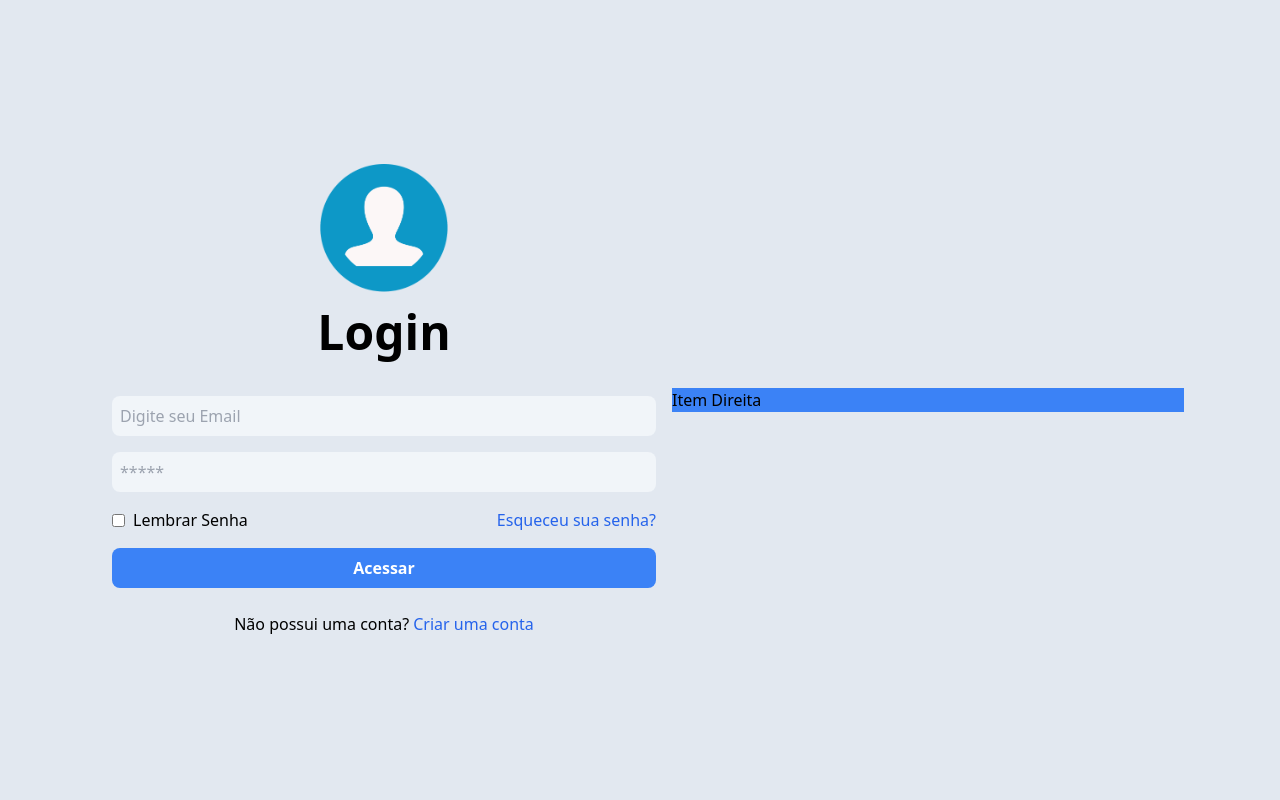
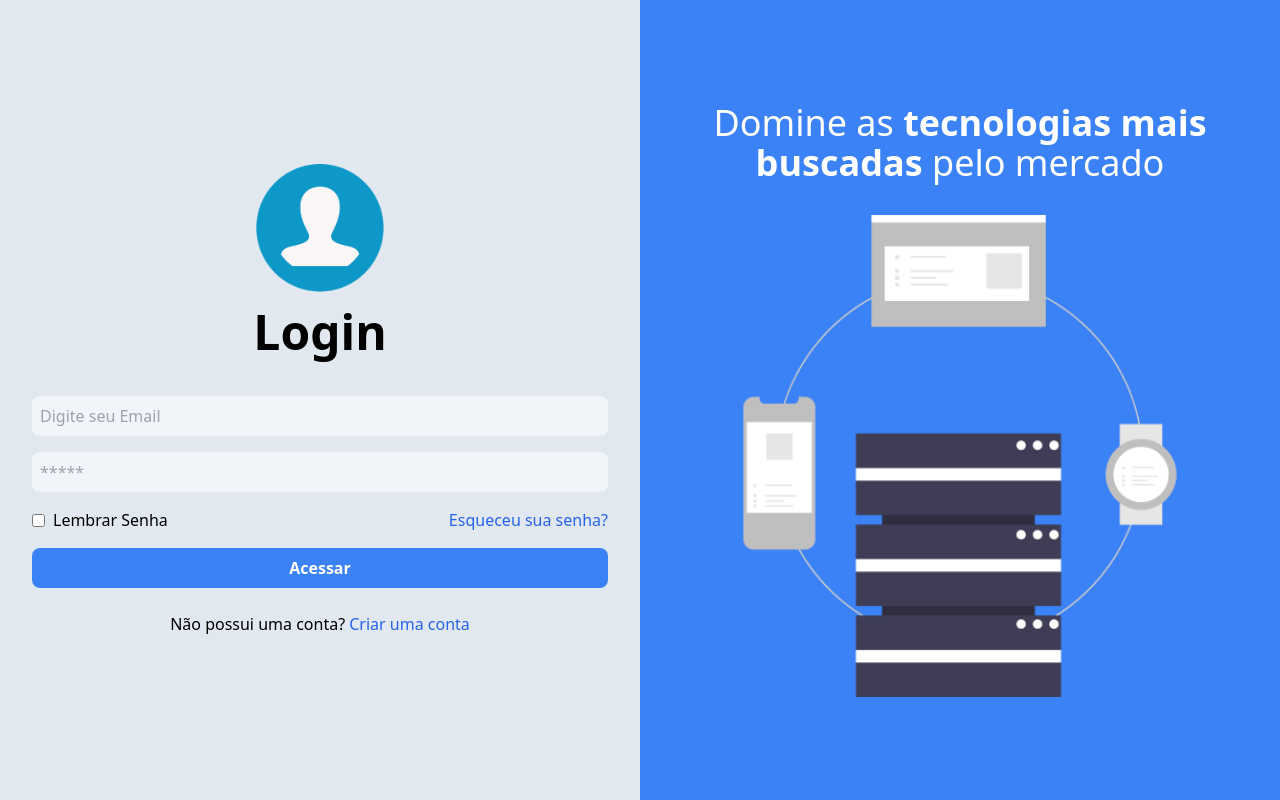
Before and after one commit to DorigonBruno/Tela_Login, a website: page src/index.html in a window 1280 px wide. Drawn offline with Linux system fonts and the light colour scheme.

Commit message:
hero finalizado

```diff
--- a/src/index.html
+++ b/src/index.html
@@ -1,40 +1,41 @@
 <!DOCTYPE html>
 <html lang="pt-br">
-
 <head>
   <meta charset="UTF-8">
   <meta name="viewport" content="width=device-width, initial-scale=1.0">
   <link rel="stylesheet" href="./styles/output.css">
   <title>Tela de Login Tailwind</title>
 </head>
-
 <body class="bg-slate-200">
   <main class="w-full h-screen flex items-center justify-center">
-    <section class="w-full flex1 p-4 max-w-xl">
-      <div class="flex flex-col items-center gap-4 mb-10">
+    <section class="w-full flex-1 p-4">
+      <div class="flex flex-col items-center gap-4 mb-10 mx-auto max-w-xl">
         <img class="max-w-32 w-full hover:scale-110 duration-200" src="./assets/user.png" alt="imagem do usuário">
         <h1 class="font-bold text-3xl lg:text-5xl">Login</h1>
       </div>
-      <form class="flex w-full flex-col gap-4">
+      <form class="flex w-full flex-col gap-4 mx-auto max-w-xl">
         <input class="rounded-lg p-2 bg-slate-100 focus:bg-white focus:outline-none" type="email" id="email"
           placeholder="Digite seu Email">
         <input class="rounded-lg p-2 bg-slate-100 focus:bg-white focus:outline-none" type="password" id="senha"
           placeholder="*****">
         <div class="flex justify-between items-center">
           <div class="flex items-center gap-2">
-            <input type="checkbox" id="lembrar">
+            <input class="cursor-pointer" type="checkbox" id="lembrar">
             <label class="cursor-pointer" for="lembrar">Lembrar Senha</label>
           </div>
           <a class="font-medium text-blue-600 hover:text-blue-500 duration-200" href="#">Esqueceu sua senha?</a>
         </div>
-        <button class="bg-blue-500 p-2 font-bold rounded-lg text-white hover:bg-blue-600 duration-300 mb-6">Acessar</button>
+        <button
+          class="bg-blue-500 p-2 font-bold rounded-lg text-white hover:bg-blue-600 duration-300 mb-6">Acessar</button>
       </form>
       <p class="font-medium text-center">Não possui uma conta?
         <a class="font-medium text-blue-600 hover:text-blue-500 duration-200" href="#">Criar uma conta</a>
       </p>
     </section>
-    <section class="w-full flex1 bg-blue-500 max-w-lg">Item Direita</section>
+    <section class="hidden bg-blue-500 w-full flex-1 h-screen md:flex flex-col justify-center items-center gap-8 p-4">
+      <h1 class="text-2xl lg:text-4xl text-center text-white max-w-xl">Domine as <strong>tecnologias mais buscadas</strong> pelo mercado</h1>
+      <img class="w-80 lg:w-full lg:max-w-md" src="./assets/techs.png" alt="tecnologias">
+    </section>
   </main>
 </body>
-
 </html>
```
Also changed, not shown: src/styles/output.css.
